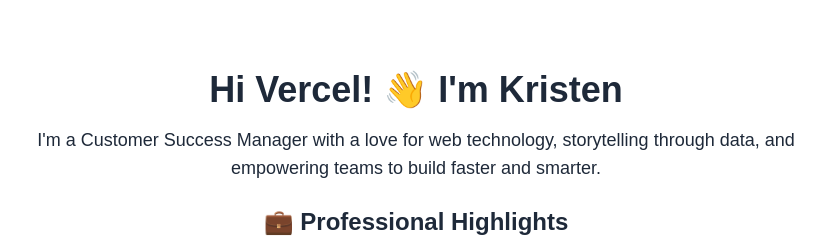
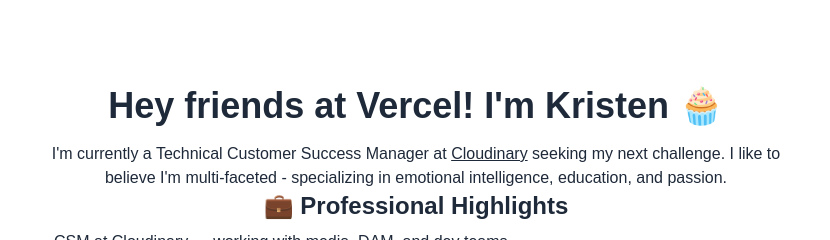
Before and after one commit to kristendunne/nicetomeetyou, a Next.js app: page / in a window 1280 px wide. Shown: the top 240 px of the page, without its empty margins (224-1054 px from the left). Built offline with nearby package versions, Linux system fonts and the light colour scheme.

Commit message:
Updated header and intro

```diff
--- a/app/page.tsx
+++ b/app/page.tsx
@@ -4,10 +4,18 @@
   return (
     <main className="flex min-h-screen flex-col items-center justify-center px-6 py-12 bg-white text-gray-800">
       <div className="max-w-3xl w-full text-center">
-        <h1 className="text-4xl font-bold mb-4">Hi Vercel! 👋 I'm Kristen</h1>
-        <p className="text-lg mb-6">
-          I'm a Customer Success Manager with a love for web technology, storytelling through data,
-          and empowering teams to build faster and smarter.
+        <h1 className="text-4xl font-bold mb-4">Hey friends at Vercel! I'm Kristen 🧁</h1>
+        <p>
+          I'm currently a Technical Customer Success Manager at{" "}
+          <a
+            href="https://cloudinary.com"
+            target="_blank"
+            rel="noopener noreferrer"
+            className="underline hover:text-blue-400 transition"
+          >
+            Cloudinary
+          </a>{" "}
+          seeking my next challenge. I like to believe I'm multi-faceted - specializing in emotional intelligence, education, and passion.
         </p>
         <div className="mb-6">
           <h2 className="text-2xl font-semibold mb-2">💼 Professional Highlights</h2>
```
